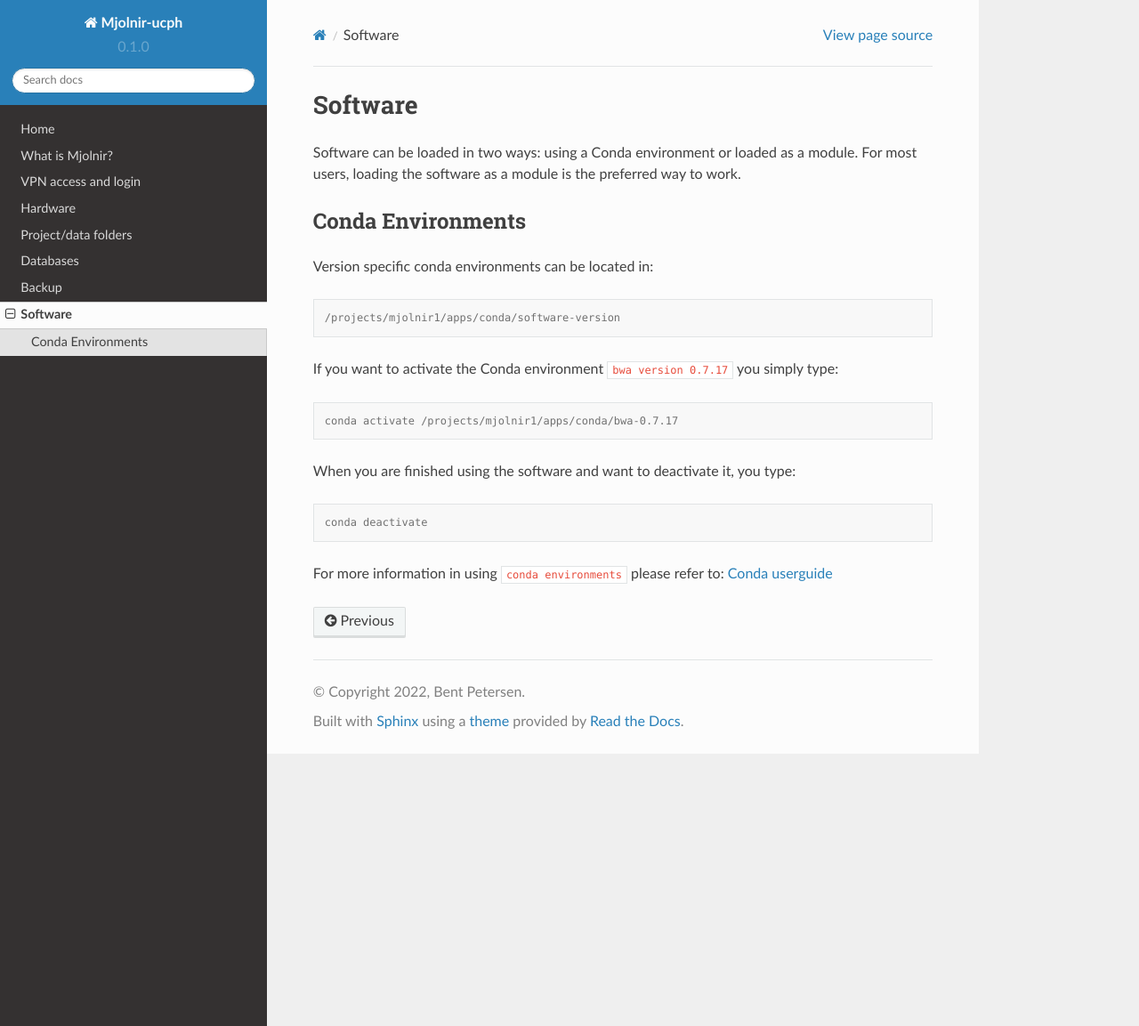
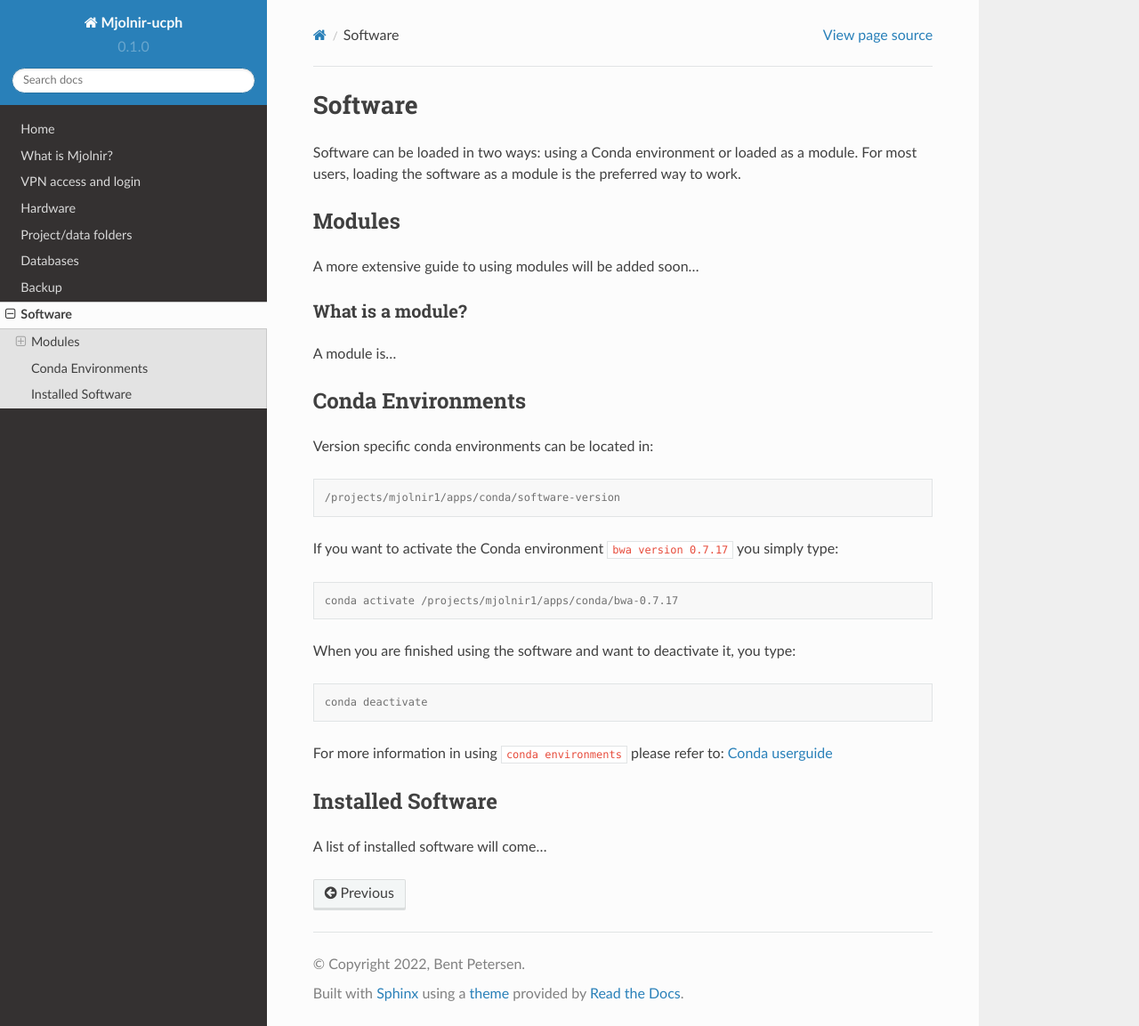
Before and after one commit to bentpetersendk/mjolnir_ucph, a Sphinx documentation site: the page built from docs/source/software.rst, in a window 1280 px wide and 1153 px high. Shown: the whole window at 89% size. Built offline with Sphinx 7.4.7 and the Read the Docs theme 2.0.0, drawn with Linux system fonts in a browser that asks for light colours.

Commit message:
Update software.rst

```diff
--- a/docs/source/software.rst
+++ b/docs/source/software.rst
@@ -3,6 +3,15 @@ Software
 
 Software can be loaded in two ways: using a Conda environment or loaded as a module.
 For most users, loading the software as a module is the preferred way to work.
+
+Modules
+-----
+A more extensive guide to using modules will be added soon...
+
+What is a module?
+****
+A module is...
+
 
 Conda Environments
 -----
@@ -26,3 +35,8 @@ When you are finished using the software and want to deactivate it, you type:
 
 For more information in using ``conda environments`` please refer to:
 `Conda userguide <https://docs.conda.io/projects/conda/en/latest/user-guide/index.html>`_
+
+
+Installed Software
+-----
+A list of installed software will come...
```
